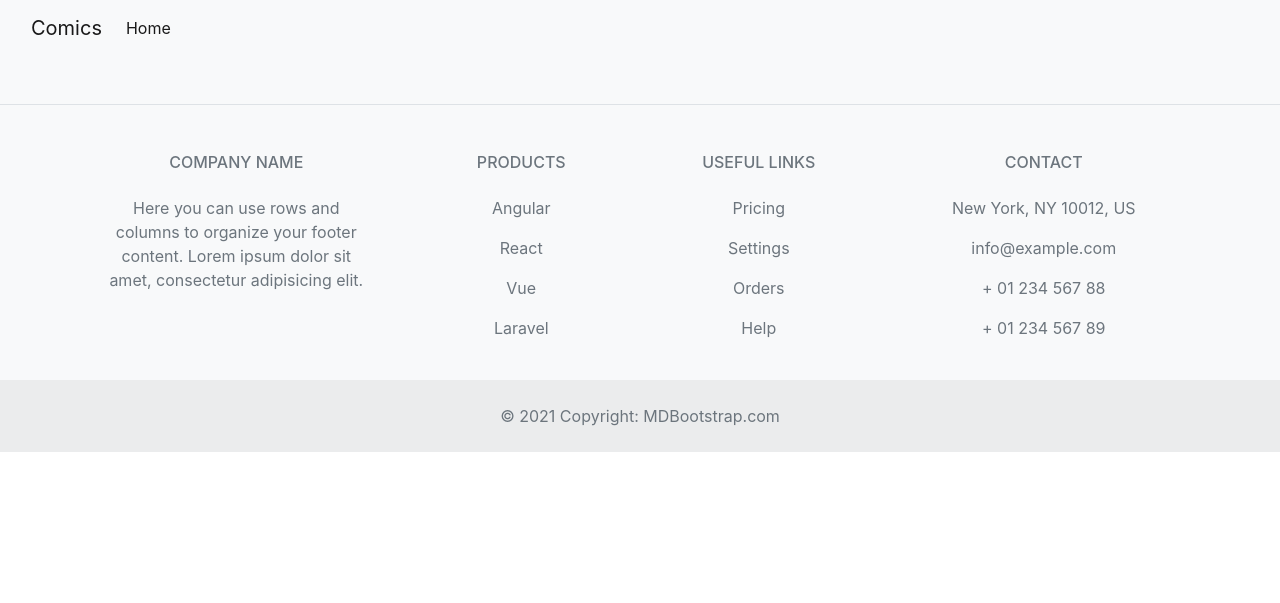
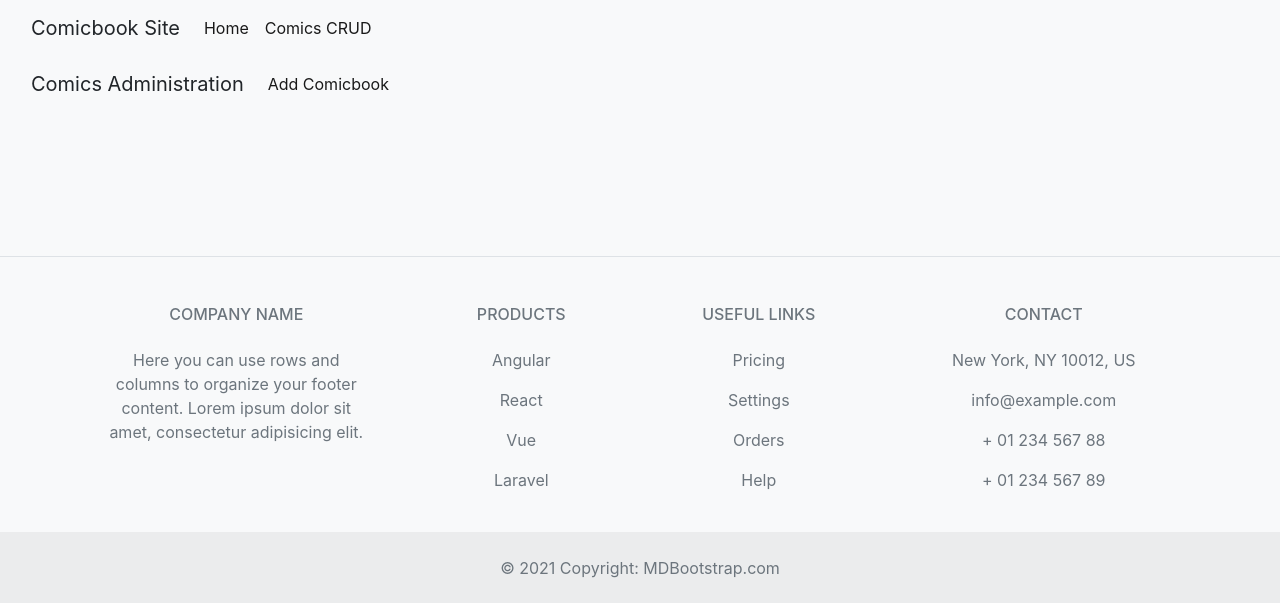
Before and after one commit to FX2One/simplecrud, a Django app: template coreapp/templates/coreapp/comics.html in a window 1280 px wide. Shown: the top 603 px of the page. Run offline with Django 4.2, Linux system fonts and the light colour scheme; the template is opened without the code that fills it, so the values that code supplies are empty; some libraries are stand-ins or nearby versions.

Commit message:
FIX:get_absolute_url around the views, UPDATE: AddView model

```diff
--- a/coreapp/templates/coreapp/comics.html
+++ b/coreapp/templates/coreapp/comics.html
@@ -1,36 +1,42 @@
 {% extends 'coreapp/base.html' %}
+
+{% block content %}
 
 <nav class="navbar navbar-expand-lg navbar-light bg-light">
     <div class="container-fluid">
-        <a class="navbar-brand" href="#">Navbar</a>
-        <button
-                class="navbar-toggler"
-                type="button"
-                data-mdb-toggle="collapse"
-                data-mdb-target="#navbarNav"
-                aria-controls="navbarNav"
-                aria-expanded="false"
-                aria-label="Toggle navigation"
-        >
-            <i class="fas fa-bars"></i>
-        </button>
+        <a class="navbar-brand">Comics Administration</a>
         <div class="collapse navbar-collapse" id="navbarNav">
             <ul class="navbar-nav">
                 <li class="nav-item">
-                    <a class="nav-link active" aria-current="page" href="#">Home</a>
-                </li>
-                <li class="nav-item">
-                    <a class="nav-link" href="#">Features</a>
-                </li>
-                <li class="nav-item">
-                    <a class="nav-link" href="#">Pricing</a>
-                </li>
-                <li class="nav-item">
-                    <a class="nav-link disabled"
-                    >Disabled</a
-                    >
+                    <a class="nav-link active" aria-current="page" href="#">Add Comicbook</a>
                 </li>
             </ul>
         </div>
     </div>
 </nav>
+
+<div class="album py-5 bg-light">
+    <div class="container">
+        <div class="row">
+            {% for comics in comics_list %}
+            <div class="col-md-4">
+                <div class="card mb-4 box-shadow">
+                    <img class="card-img-top" src="https://via.placeholder.com/250x150" alt="Card">
+                    <div class="card-body">
+                        <h4 class=""><a href="#">{{ comics.title }}</a></h4>
+                        <p class="card-text"></p>
+                        <div class="d-flex justify-content-between align-items-center">
+                            <div class="btn-group">
+                                <a href="{{ comics.get_absolute_url }}" class="btn btn-sm btn-outline-primary" role="button" aria-pressed="true">View</a>
+                            </div>
+                            <small class="text-muted">9 mins</small>
+                        </div>
+                    </div>
+                </div>
+            </div>
+            {% endfor %}
+        </div>
+    </div>
+</div>
+
+{% endblock %}
--- a/coreapp/templates/coreapp/navbar.html
+++ b/coreapp/templates/coreapp/navbar.html
@@ -1,13 +1,16 @@
 <nav class="navbar navbar-expand-lg navbar-light bg-light">
     <div class="container-fluid">
-        <a class="navbar-brand" href="#">Comics</a>
+        <a class="navbar-brand">Comicbook Site</a>
         <button class="navbar-toggler" type="button" data-bs-toggle="collapse" data-bs-target="#navbarSupportedContent" aria-controls="navbarSupportedContent" aria-expanded="false" aria-label="Toggle navigation">
             <span class="navbar-toggler-icon"></span>
         </button>
         <div class="collapse navbar-collapse" id="navbarSupportedContent">
             <ul class="navbar-nav me-auto mb-2 mb-lg-0">
                 <li class="nav-item">
-                    <a class="nav-link active" aria-current="page" href="#">Home</a>
+                    <a class="nav-link active" aria-current="page" href="/">Home</a>
+                </li>
+                <li class="nav-item">
+                    <a class="nav-link active" aria-current="page" href="{% url 'coreapp:comics' %}">Comics CRUD</a>
                 </li>
             </ul>
         </div>
--- a/coreapp/templates/coreapp/single.html
+++ b/coreapp/templates/coreapp/single.html
@@ -1,4 +1,5 @@
 {% extends 'coreapp/base.html' %}
+
 {% block content %}
 <div class="container">
     <div class="row">
--- a/coreapp/urls.py
+++ b/coreapp/urls.py
@@ -5,5 +5,7 @@ app_name = 'coreapp'
 
 urlpatterns = [
     path('',views.IndexView.as_view(), name='index'),
-    path('<slug:slug>/', views.SingleView.as_view(), name='single')
+    path('add',views.AddView.as_view(),name='add'),
+    path('comics/', views.PostView.as_view(),name='comics'),
+    path('<slug:slug>/', views.SingleView.as_view(), name='single'),
 ]
```
Also changed, not shown: coreapp/templates/coreapp/add.html (+4 -9 lines), coreapp/views.py (+14 -1 lines).
